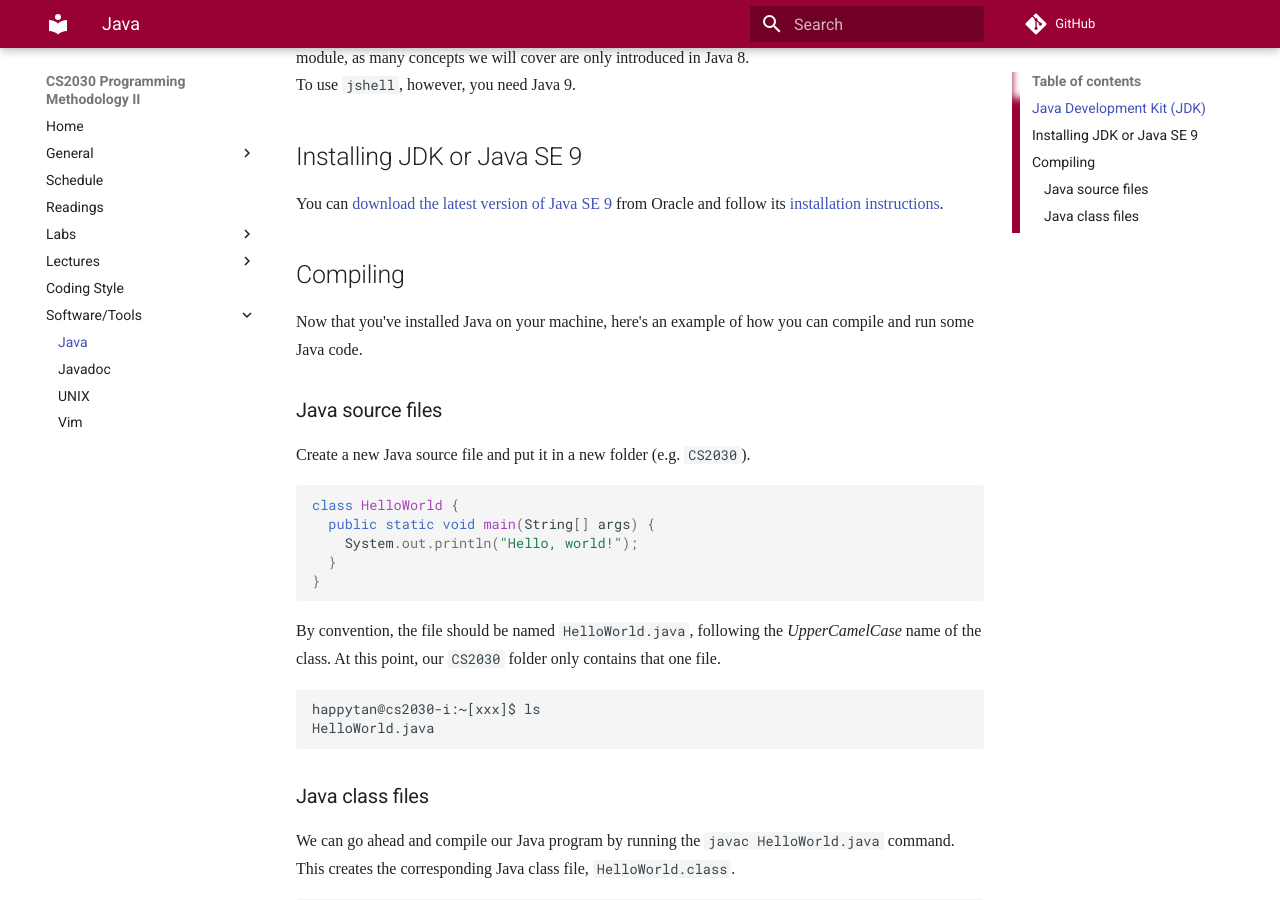
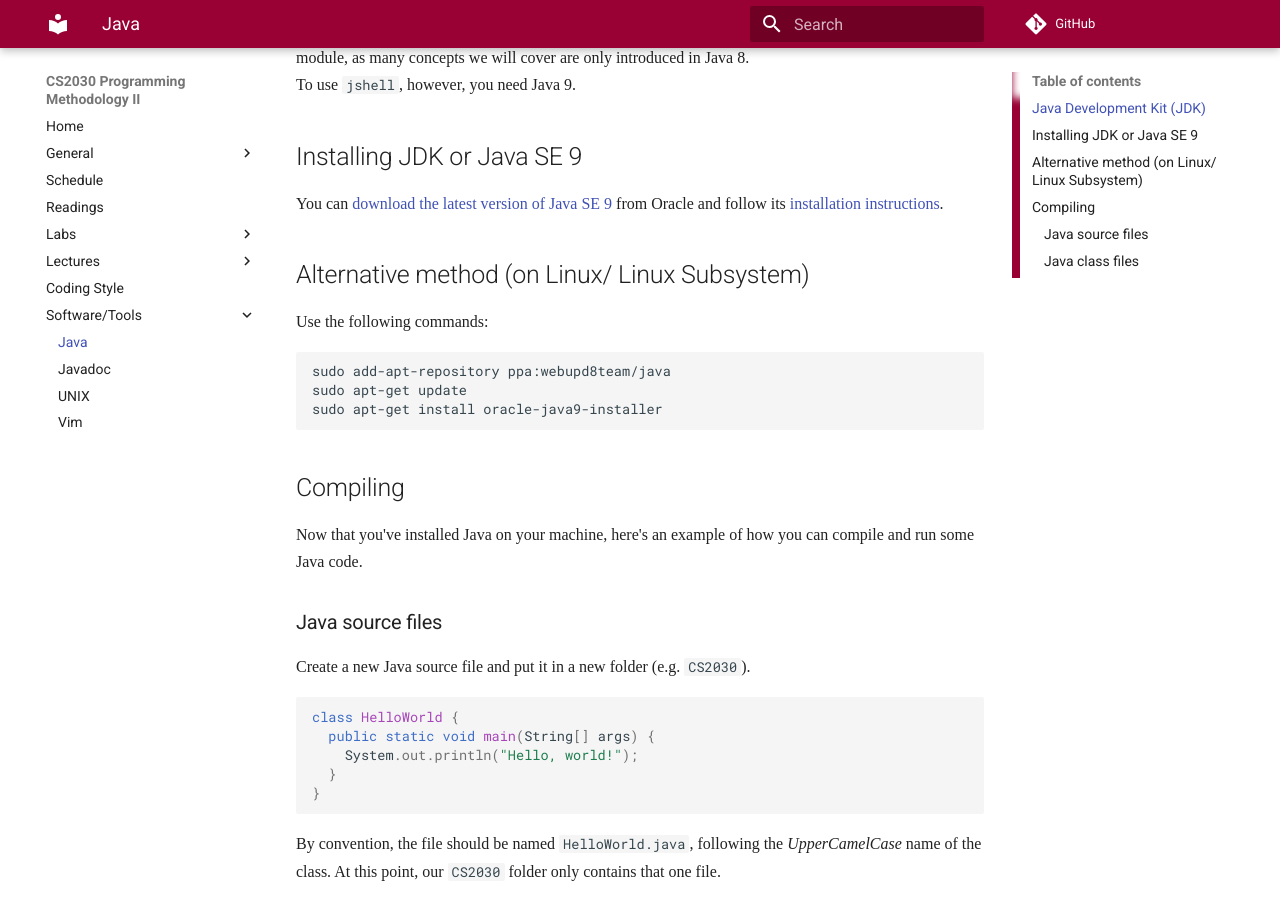
Before and after one commit to nus-cs2030/1718-s2, an MkDocs documentation site: the page built from docs/jdk.md, in a window 1280 px wide and 900 px high, scrolled down 537 px. Built offline with MkDocs 1.6.1 and Material for MkDocs 9.7.7, drawn with Linux system fonts in a browser that asks for light colours; some web fonts are replaced; comment, search, counter and statistics services are not loaded; old or Windows-style settings are respelled for this version of MkDocs.

Commit message:
Update jdk.md

````diff
--- a/docs/jdk.md
+++ b/docs/jdk.md
@@ -18,6 +18,15 @@ To use `jshell`, however, you need Java 9.
 ## Installing JDK or Java SE 9
 
 You can [download the latest version of Java SE 9](http://www.oracle.com/technetwork/java/javase/downloads/index.html) from Oracle and follow its [installation instructions](https://docs.oracle.com/javase/9/install/overview-jdk-9-and-jre-9-installation.htm#JSJIG-GUID-8677A77F-231A-40F7-98B9-1FD0B48C346A).
+
+## Alternative method (on Linux/ Linux Subsystem)
+
+Use the following commands:
+```
+sudo add-apt-repository ppa:webupd8team/java
+sudo apt-get update
+sudo apt-get install oracle-java9-installer
+```
 
 ## Compiling
 
````
